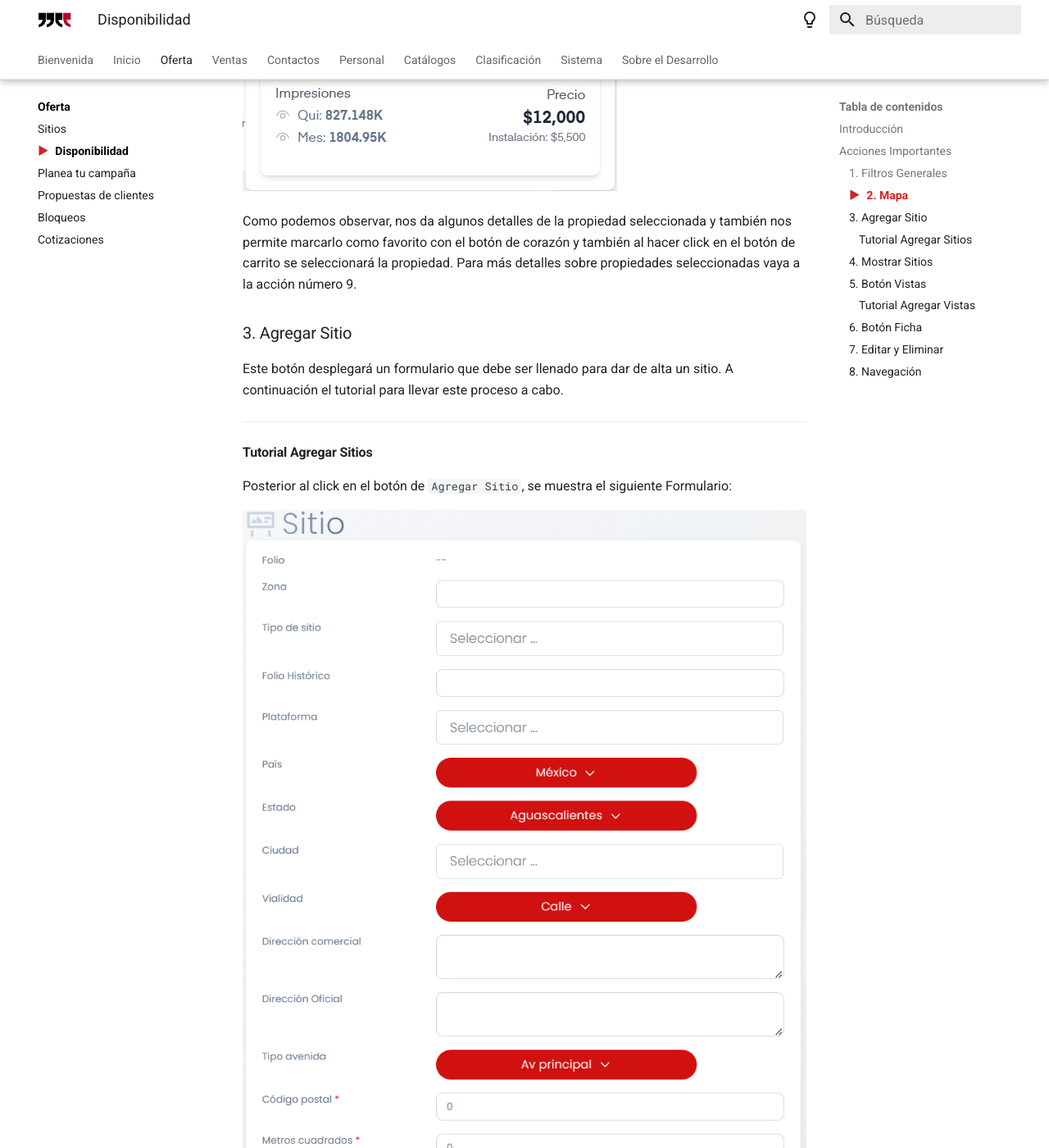
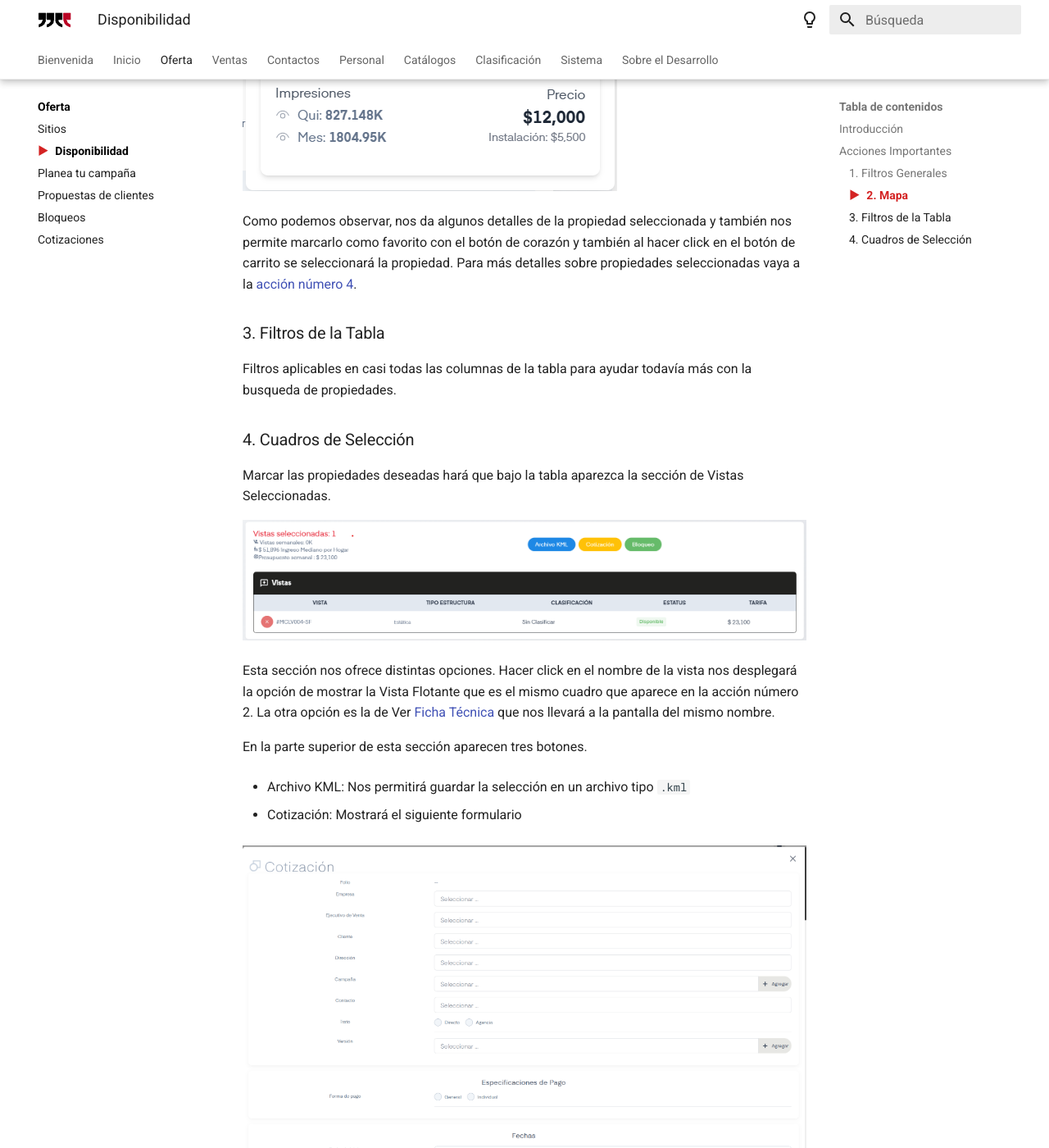
Before and after one commit to SmolBam-git/mkdocs-material-sipdoc, an MkDocs documentation site: the page built from docs/oferta/disponibilidad.md, in a window 1280 px wide and 1400 px high, scrolled down 2580 px. Shown: the whole window at 82% size. Built offline with MkDocs 1.6.1 and Material for MkDocs 9.7.7, drawn with Linux system fonts in a browser that asks for light colours; some of the changed text lies outside the part shown.

Commit message:
still working on disponibilidad.md

```diff
--- a/docs/oferta/disponibilidad.md
+++ b/docs/oferta/disponibilidad.md
@@ -38,73 +38,27 @@ Hacer click en uno de estos orbes nos acercará a la ubicación, donde después
 
 ![dispoPopup](../assets/dispoPopup.png)
 
-Como podemos observar, nos da algunos detalles de la propiedad seleccionada y también nos permite marcarlo como favorito con el botón de corazón y también al hacer click en el botón de carrito se seleccionará la propiedad. Para más detalles sobre propiedades seleccionadas vaya a la acción número 9.
+Como podemos observar, nos da algunos detalles de la propiedad seleccionada y también nos permite marcarlo como favorito con el botón de corazón y también al hacer click en el botón de carrito se seleccionará la propiedad. Para más detalles sobre propiedades seleccionadas vaya a la <a href="#4-cuadros-de-seleccion">acción número 4</a>.
 
-### 3. Agregar Sitio
-Este botón desplegará un formulario que debe ser llenado para dar de alta un sitio. A continuación el tutorial para llevar este proceso a cabo.
+### 3. Filtros de la Tabla
+Filtros aplicables en casi todas las columnas de la tabla para ayudar todavía más con la busqueda de propiedades.
 
----
-#### Tutorial Agregar Sitios
+### 4. Cuadros de Selección
 
-Posterior al click en el botón de `Agregar Sitio`, se muestra el siguiente Formulario:
+Marcar las propiedades deseadas hará que bajo la tabla aparezca la sección de Vistas Seleccionadas.
 
-![agregarSitio](../assets/agregarSitio.png)
+![vistasSelect](../assets/vistasSelect.png)
 
-El llenado del formulario es bastante intuitivo, pero hay algunas cosas a considerar:
+Esta sección nos ofrece distintas opciones. Hacer click en el nombre de la vista nos desplegará la opción de mostrar la Vista Flotante que es el mismo cuadro que aparece en la acción número 2. La otra opción es la de Ver <a href="../sitios/#6-boton-ficha">Ficha Técnica</a>  que nos llevará a la pantalla del mismo nombre.
 
-- Si no llenamos el campo `Folio Histórico` se le asignará un folio automaticamente al sitio.
+En la parte superior de esta sección aparecen tres botones.
 
-- De no tener un campo llenado o tenerlo llenado pero icorrectamente, SIP comentará el error automáticamente antes de guardarlo para poder hacer correcciones.
+- Archivo KML: Nos permitirá guardar la selección en un archivo tipo `.kml`
 
-- En caso de que queramos cancelar el alta del sitio, junto al boton de `Guardar` está el botón de `Cancelar`.
+- Cotización: Mostrará el siguiente formulario
 
----
+![dispoCotizacion](../assets/dispoCotizacion.png)
 
-### 4. Mostrar Sitios
-Hacer click en este botón nos desplegará opciones para mostrar en la tabla distintas cantidades de sitios por página, de esta forma podemos navegar de manera más cómoda entre sitios. Las opciones que nos dan son 5, 10, 20, 50 y 100 sitios a mostrar por página.
+- Bloqueo: Mostrará el siguiente formulario
 
-### 5. Botón Vistas
-Hacer click en este botón abrirá la siguiente pantalla:
-
-![vistas](../assets/vistasDashboard.png)
-
-Aquí se encuentran los detalles del sitio con los que fue dado de alta el sitio, un botón que dice Ficha que nos lleva a la pantalla del  mismo nombre (Ver Número 6 para información de ese apartado), en la parte inferior tenemos una tabla donde aparecerán las vistas que hayamos agregado al sitio, aparecerá vacío si no se han agregado vistas, como es el caso de la imagen. Esta tabla de vistas también puede ser exportada como archivo `.xlsx`. Por último tenemos el botón de `Agregar Vistas`, a continuación el tutorial de este apartado.
-
----
-#### Tutorial Agregar Vistas
-
-Posterior al click en el botón de `Agregar Vista`, se muestra el siguiente Formulario:
-
-![agregarVista](../assets/agregarVista.png)
-
-Puntos a considerar:
-
-- El campo Nombre de la Vista y Código de la Vista son asignados automáticamente según el llenado del formulario.
-
-- Si asignamos el Tipo de Contenido como Digital en lugar de Estático, abajo aparecerá un segundo formulario que debe ser llenado en su totalidad para el alta:
-
-![agregarVista](../assets/agregarVistaDigital.png)
-
-- De no tener un campo llenado o tenerlo llenado pero icorrectamente, SIP comentará el error automáticamente antes de guardarlo para poder hacer correcciones.
-
-- En caso de que queramos cancelar el alta de la vista, junto al boton de `Guardar` está el botón de `Cancelar`.
-
-
----
-
-Una vez agregada la vista, se actualizará la tabla en la primera pantalla.
-
-![tablaVista](../assets/tablaVistas.png)
-
-Dando click en el codigo de la Vista o en el botón de editar, podemos acceder nuevamente al formulario y hacer modificaciones. El botón de eliminar también está presente.
-
-### 6. Botón Ficha
-Siempre que haya al menos una vista cargada en el sitio, al dar click aquí aparecerá su ficha:
-
-![ficha](../assets/ficha.jpg)
-
-### 7. Editar y Eliminar
-El botón editar desplegará el formulario nuevamente para su modificación y el botón de eliminar dará de baja el sitio.
-
-### 8. Navegación
-Controladores para moverse entre páginas.
+![dispoBloqueo](../assets/dispoBloqueo.png)
```
Also changed, not shown: docs/assets/dispoBloqueo.png (added), docs/assets/dispoCotizacion.png (added), docs/assets/vistasSelect.png (added).
